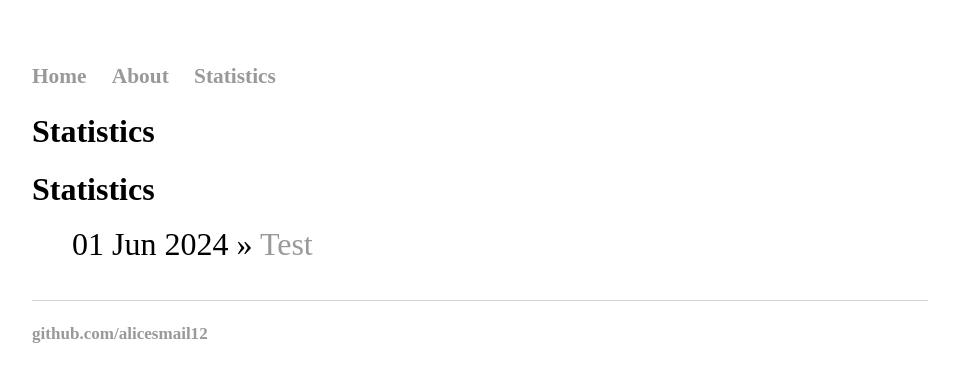
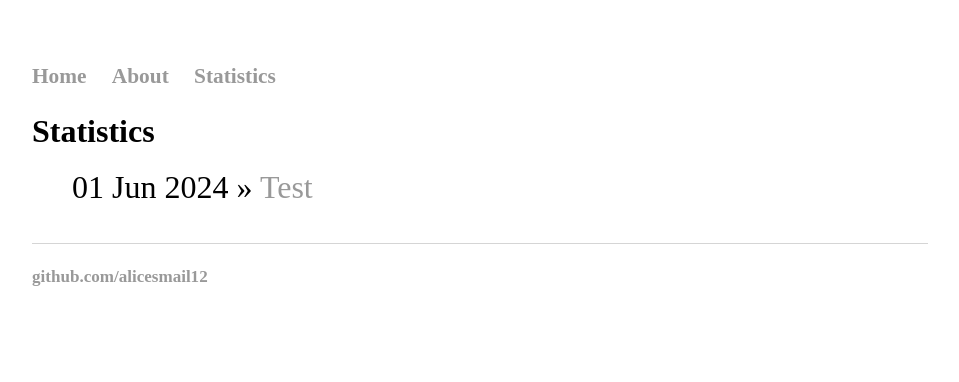
Before and after one commit to alicesmail12/alicesmail12.github.io, a Jekyll site: the page built from Statistics/index.html, in a window 1280 px wide. Shown: the top 382 px of the page, without its empty margins (160-1119 px from the left). Built offline with Jekyll 4.4.1, drawn with Linux system fonts in a browser that asks for light colours; some web fonts are replaced.

Commit message:
Update default.html

```diff
--- a/_layouts/default.html
+++ b/_layouts/default.html
@@ -22,7 +22,7 @@
 	    		</ul>
 			</nav>
 			<div class="container">
-			<h1>{{ page.title }}</h1>
+			<title>{{ page.title }}</title>
 			{{ content }}
 
 			</div><!-- /.container -->
```
